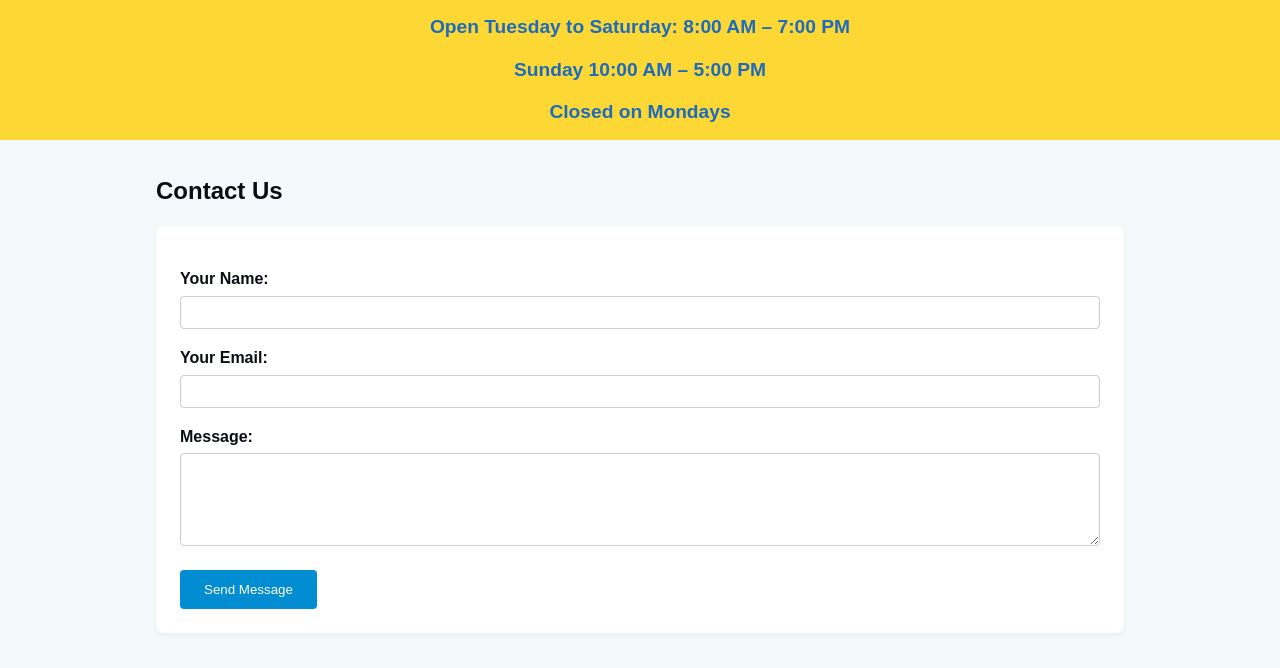
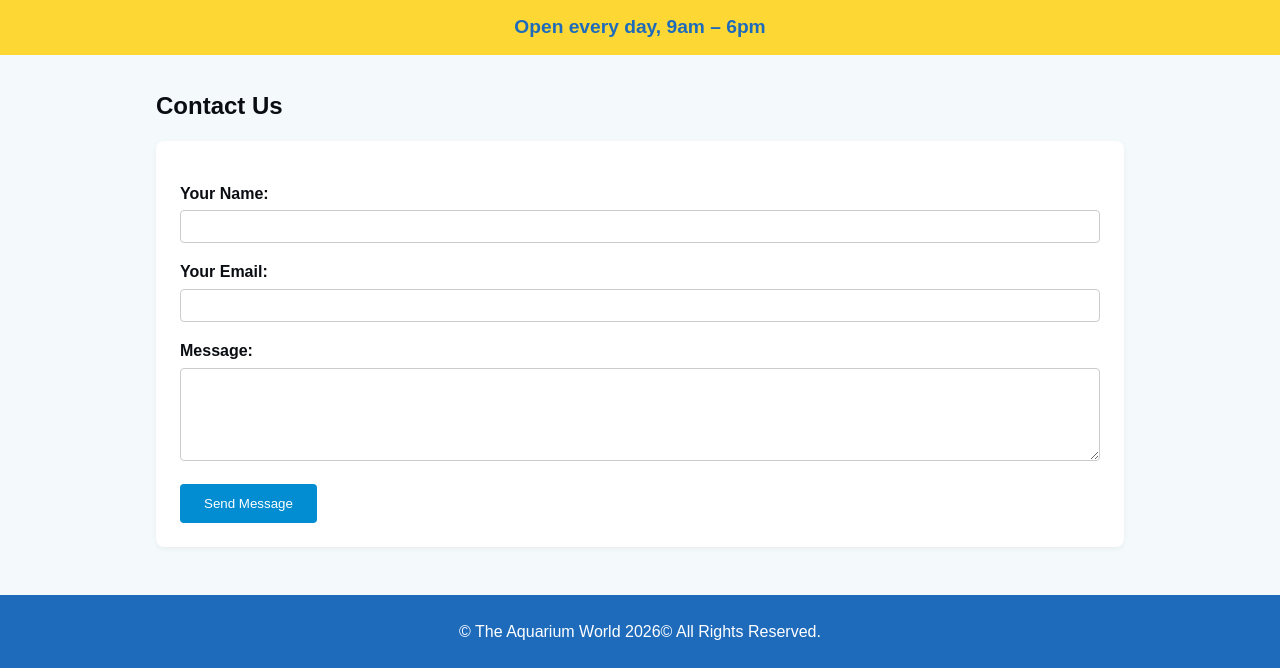
Before and after one commit to cassiomariano/10436915, a Node server app: page /contact in a window 1280 px wide. Shown: the part 109-777 px from the top of the page. Run offline with Node 20, Linux system fonts and the light colour scheme; some libraries are stand-ins or nearby versions.

Commit message:
correct opening times to 9am-6pm daily, and change the name of the aquarium to "The Aquarium World" in package.json and package-lock.json. Also, add a comment about using port 3000 for mac users in index.mjs.

```diff
--- a/index.mjs
+++ b/index.mjs
@@ -5,7 +5,7 @@ import { fileURLToPath } from 'url';
 
 const __filename = fileURLToPath(import.meta.url);
 const __dirname = path.dirname(__filename);
-
+/* Using port 3000 as I'm a mac user*/
 const app = express();
 const PORT = 3000;
 
@@ -25,7 +25,7 @@ app.get('/', (req, res) => {
   res.render('index', { pageTitle: 'Home - TheAquarium World' });
 });
 
-// Marine Zones Routes
+// marine zones routes
 app.get('/zones', (req, res) => {
   const query = `
     SELECT
--- a/package.json
+++ b/package.json
@@ -1,5 +1,5 @@
 {
-  "name": "Aquarium World",
+  "name": "The Aquarium World",
   "version": "1.0.0",
   "type": "module",
   "main": "index.mjs",
--- a/views/partials/header.ejs
+++ b/views/partials/header.ejs
@@ -24,10 +24,6 @@
   </div>
 </header>
 
-  <div class="opening-hours-bar">
-    <p>Open Tuesday to Saturday: 8:00 AM – 7:00 PM</p>
-  <div class="opening-hours-bar">
-    <p>Sunday 10:00 AM – 5:00 PM</p>
-  </div class="opning-hours-bar">
-    <p>Closed on Mondays</p>
-  </div>
+<div class="opening-hours-bar">
+  <p><strong>Open every day, 9am – 6pm</strong></p>
+</div>
```
Also changed, not shown: 2 other files.
